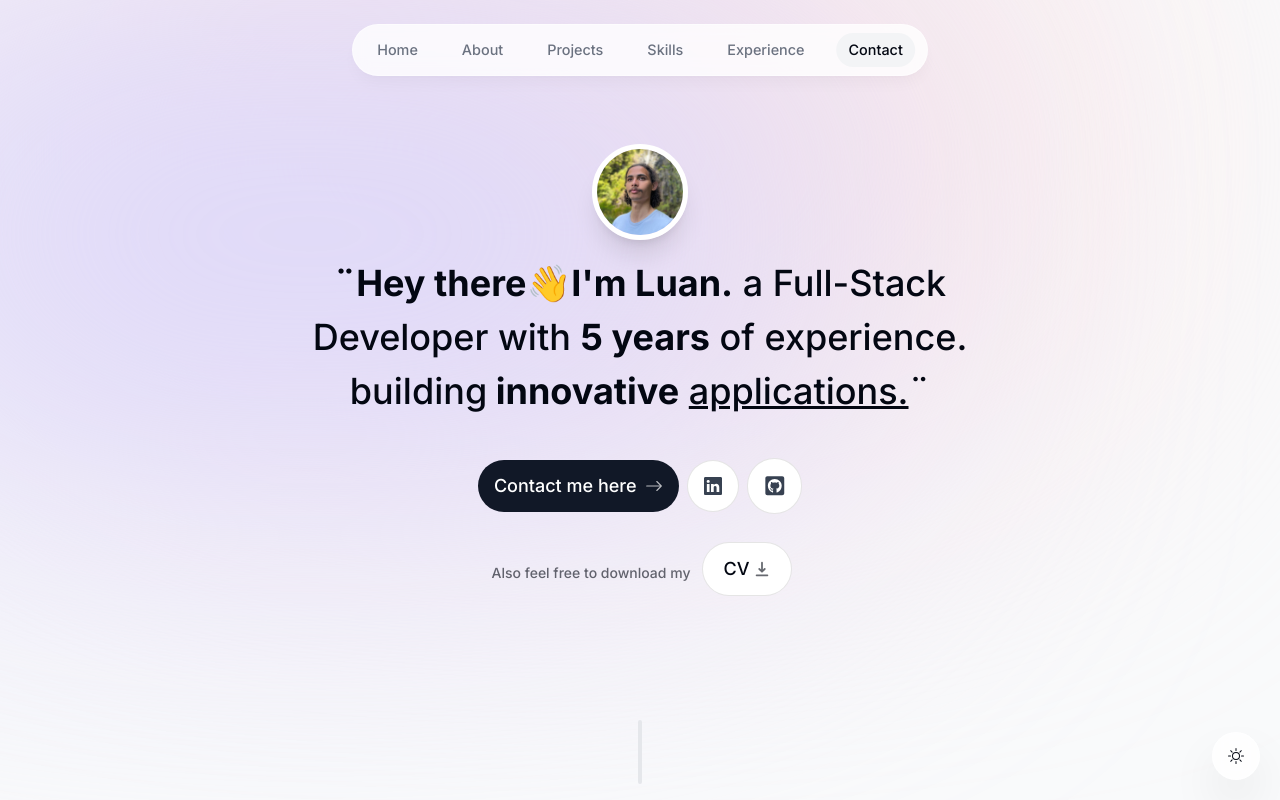
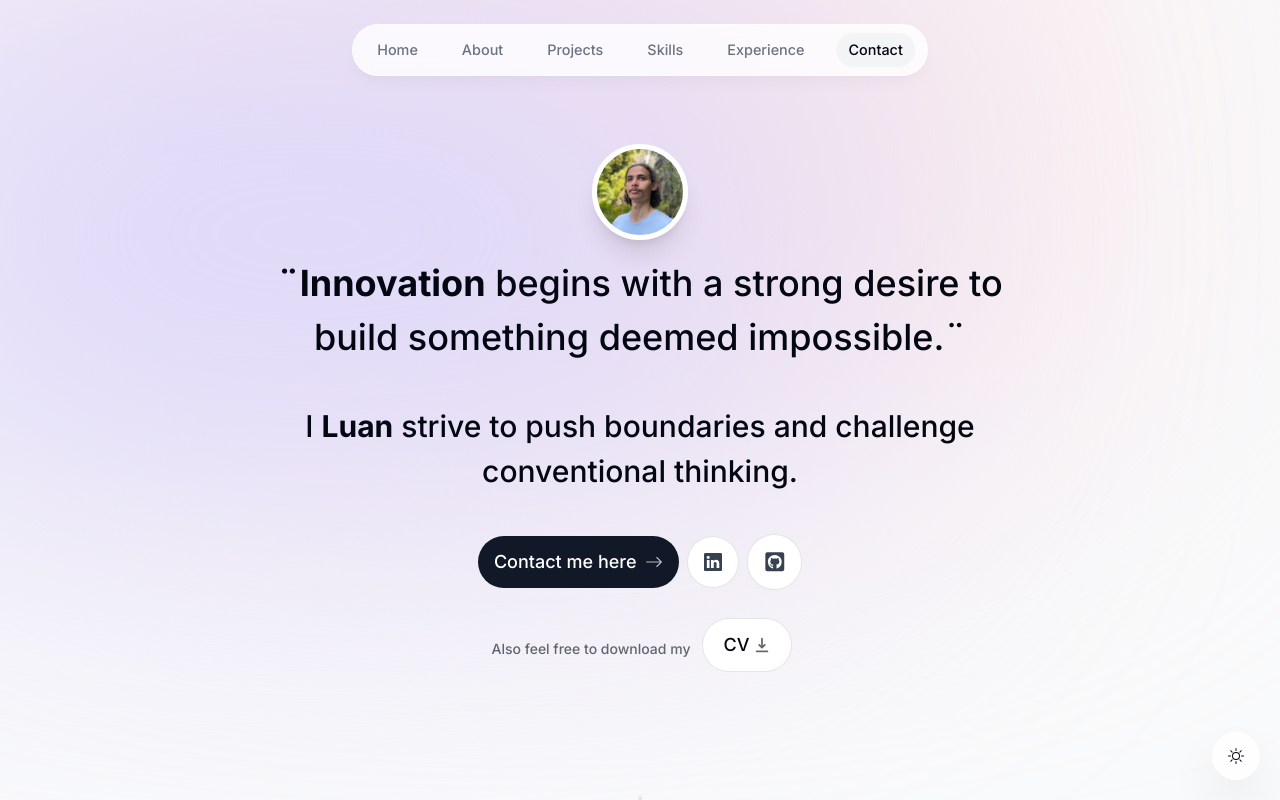
Before and after one commit to Krytan/portfolio, a Next.js app: page / in a window 1280 px wide. Shown: the top 800 px of the page. Built offline with nearby package versions, Linux system fonts and the light colour scheme; no server answers.

Commit message:
fixed intro

```diff
--- a/components/intro.tsx
+++ b/components/intro.tsx
@@ -61,12 +61,22 @@ export default function Intro() {
         initial={{ opacity: 0, y: 100 }}
         animate={{ opacity: 1, y: 0 }}
       >
-        <span className="font-bold">¨Hey there👋I&apos;m Luan.</span> a Full-Stack Developer with {" "}
-        <span className="font-bold">5 years</span> of experience. {" "} building
-        <span className="font-bold"> innovative</span> {" "}
-        <span className="underline">applications.</span>¨
+
+        <span className="font-bold"> ¨Innovation</span> begins with a strong desire to build something deemed impossible.¨{" "}
+        <span className="font-bold"> </span> {" "}
+        <span className="underline"></span>
 
       </motion.h1>
+
+      <motion.h2
+        className="mb-10 mt-4 px-4 text-x1 font-medium !leading-[1.5] sm:text-3xl"
+        initial={{ opacity: 0, y: 100 }}
+        animate={{ opacity: 1, y: 0 }}
+      >
+
+        I <span className="font-bold"> Luan</span> strive to push boundaries and challenge conventional thinking.{" "}
+
+      </motion.h2>
 
       <motion.div
         className="flex flex-col sm:flex-row items-center justify-center gap-2 px-4 text-lg font-medium"
```
